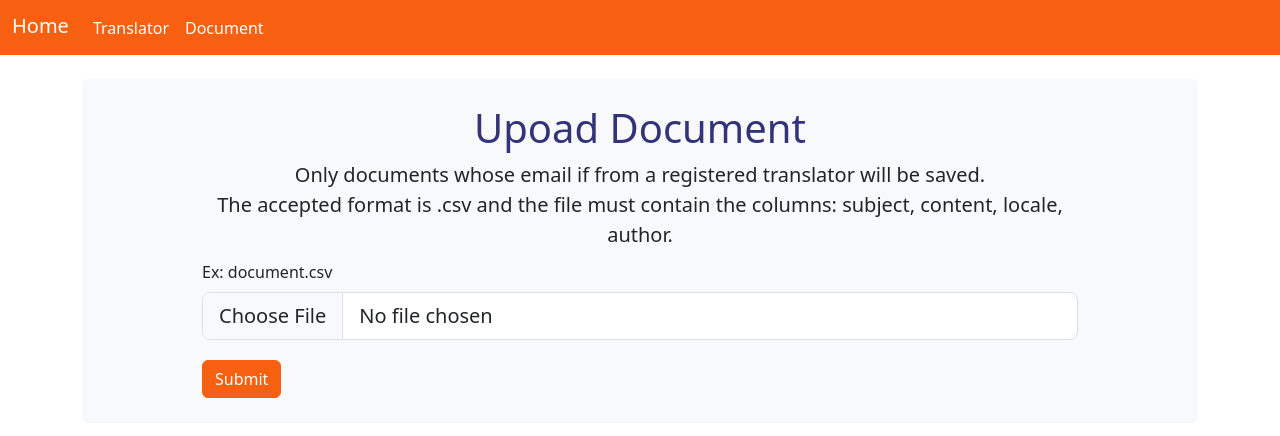
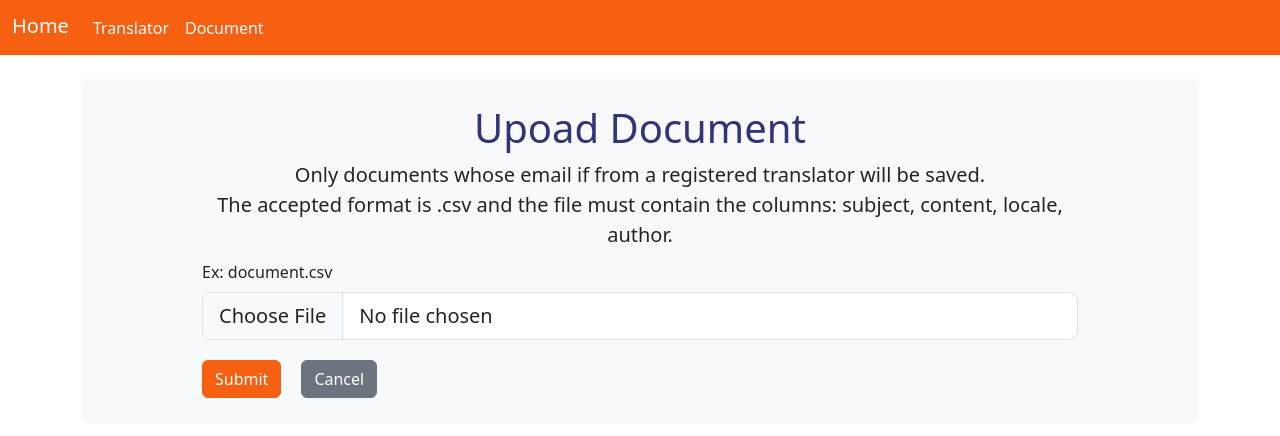
Before and after one commit to gabrielsantospds/Management-System-Frontend, a Vue app: page /newDocument in a window 1280 px wide. Shown: the top 436 px of the page. Built offline with nearby package versions, Linux system fonts and the light colour scheme.

Commit message:
create cancel button

```diff
--- a/src/views/document/DocumentView.vue
+++ b/src/views/document/DocumentView.vue
@@ -149,6 +149,12 @@ export default {
                 btnElement.textContent = 'Submit'
                 btnElement.disabled = false
             }
+        },
+
+        goBack() {
+            this.$router.replace({
+                path: '/documentList'
+            })
         }
     },
     mounted() {
@@ -196,6 +202,7 @@ export default {
                         Please choose a file
                     </div>
                     <button type="submit" class="btn btn-primary submit-btn">Submit</button>
+                    <button type="button" class="btn btn-secondary cancel-button" v-on:click="goBack">Cancel</button>
                 </form>
             </div>
             <div v-else>
@@ -244,6 +251,7 @@ export default {
                         </div>
                     </div>
                     <button type="submit" class="btn btn-primary submit-btn">Submit</button>
+                    <button type="button" class="btn btn-secondary cancel-button" v-on:click="goBack">Cancel</button>
                 </form>
             </div>
         </div>
@@ -278,6 +286,12 @@ h1 {
     margin-bottom: 0px !important;
 }
 
+.cancel-button {
+    position: relative !important;
+    top: 10px;
+    left: 20px;
+}
+
 .submit-btn {
     margin-top: 20px !important;
 }
--- a/src/views/translator/TranslatorView.vue
+++ b/src/views/translator/TranslatorView.vue
@@ -105,6 +105,12 @@ export default {
                 btnElement.textContent = 'Submit'
                 btnElement.disabled = false
             }
+        },
+
+        goBack() {
+          this.$router.replace({
+            path: '/translatorList'
+          })
         }
   },
   mounted() {
@@ -175,6 +181,7 @@ export default {
           </div>
         </div>
         <button type="submit" class="btn btn-primary submit-btn">Submit</button>
+        <button type="button" class="btn btn-secondary cancel-button" v-on:click="goBack">Cancel</button>
       </form>
     </div>
   </main>
@@ -197,4 +204,11 @@ h1 {
 .submit-btn {
   margin-top: 20px !important;
 }
+
+.cancel-button {
+  position: relative !important;
+  top: 10px;
+  left: 20px;
+}
+
 </style>
```
